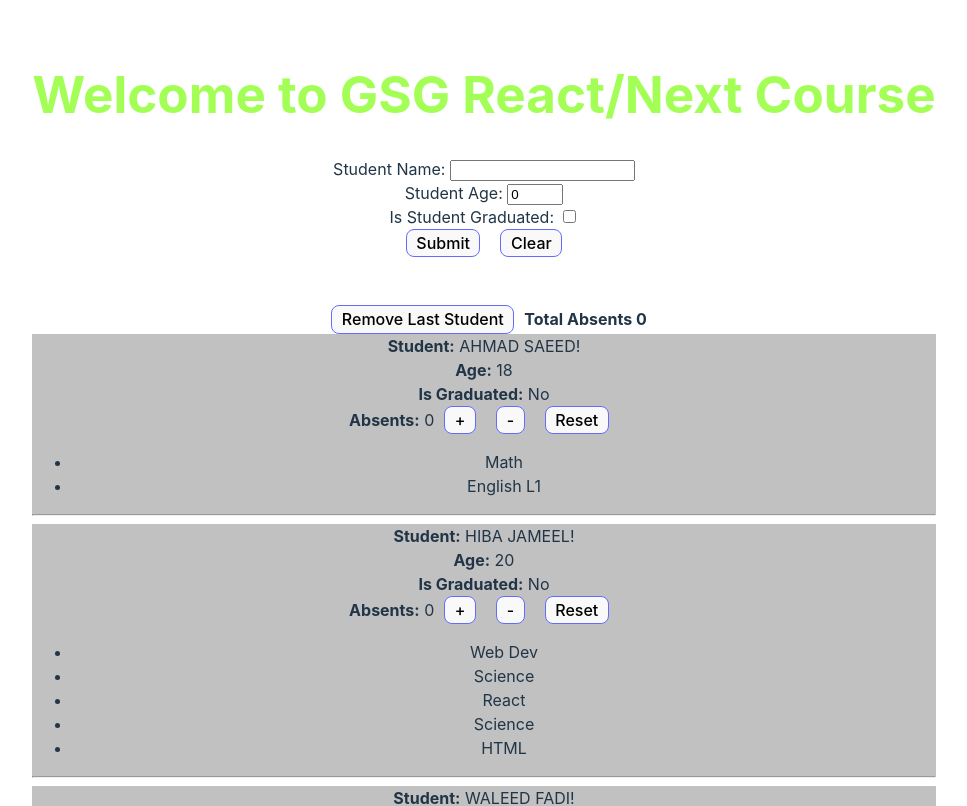
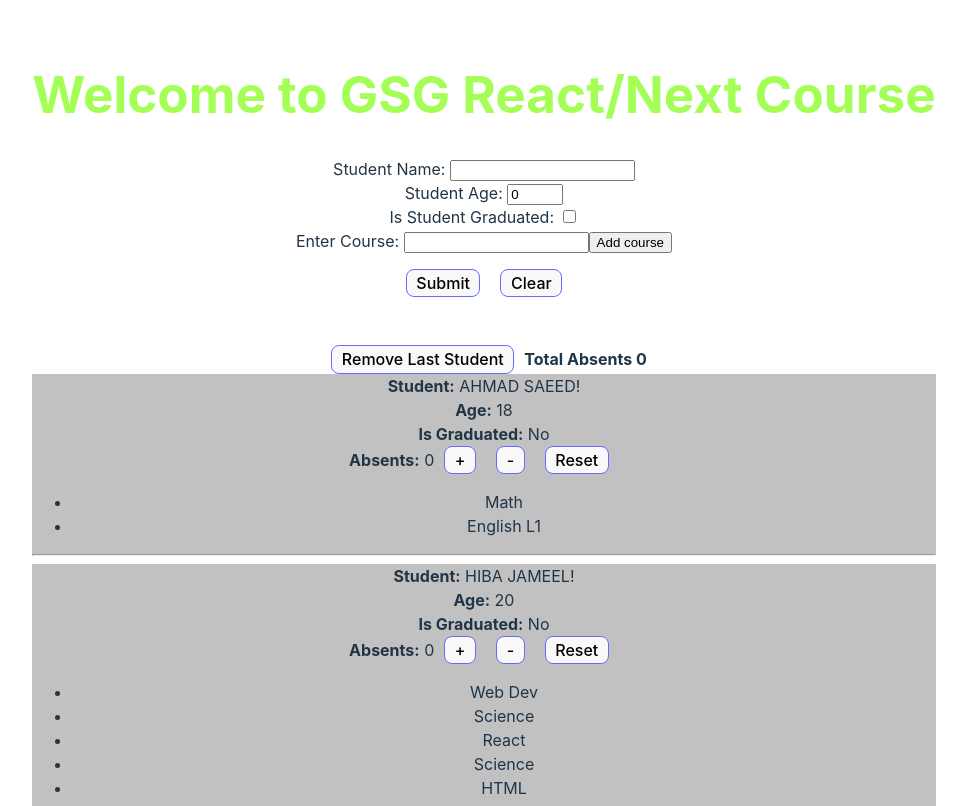
Before and after one commit to LamaAli4/GSG_Course, a React (Vite) app in the folder Student App/: page / in a window 1280 px wide. Shown: the top 806 px of the page, without its empty margins (156-1123 px from the left). Built offline with nearby package versions, Linux system fonts and the light colour scheme.

Commit message:
Handling form onSubmit (coursesList) - (Student App 7)

```diff
--- a/Student App/src/assets/components/add-form/add-form.component.tsx
+++ b/Student App/src/assets/components/add-form/add-form.component.tsx
@@ -1,5 +1,6 @@
 import { useState } from "react";
 import { IStudent } from "../../../types";
+import CoursesListForm from "../courses-list-form/courses-list-form.component";
 
 const INITIAL_STUDENT = {
   age: 0,
@@ -26,6 +27,10 @@ const AddForm = (props: IProps) => {
 
   const handleClear = () => {
     setStudent(INITIAL_STUDENT);
+  };
+
+  const handleCoursesChange = (list: string[]) => {
+    setStudent({ ...student, coursesList: list });
   };
 
   return (
@@ -59,6 +64,9 @@ const AddForm = (props: IProps) => {
           onChange={(e) => handleChange("isGraduated", e.target.checked)}
         />
       </div>
+      <div>
+        <CoursesListForm value={student.coursesList} onSubmit={handleCoursesChange} />
+      </div>
       <div className="Actions">
         <button onClick={handleSubmit}>Submit</button>
         <button onClick={handleClear}>Clear</button>
--- /dev/null
+++ b/Student App/src/assets/components/courses-list-form/courses-list-form.component.tsx
@@ -0,0 +1,33 @@
+import { useState } from "react";
+
+interface IProps {
+  value: string[]
+  onSubmit: (list: string[]) => void;
+}
+const CoursesListForm = (props: IProps) => {
+  const [courseList, setCoursesList] = useState<string[]>(props.value);
+  const handleSubmit = (event: React.FormEvent<HTMLFormElement>) => {
+    event.preventDefault();
+    const newCourse = event.currentTarget["courseName"].value;
+    const newList = [...courseList, newCourse];
+    setCoursesList(newList);
+    props.onSubmit(newList);
+  };
+
+  return (
+    <div>
+      <form onSubmit={handleSubmit}>
+        <label htmlFor="cName">Enter Course: </label>
+        <input id="cName" type="text" name="courseName" />
+        <input type="submit" value="Add course" />
+      </form>
+      <ul>
+        {courseList.map((course, index) => {
+          return <li key={course + index}>{course}</li>;
+        })}
+      </ul>
+    </div>
+  );
+};
+
+export default CoursesListForm;
```
